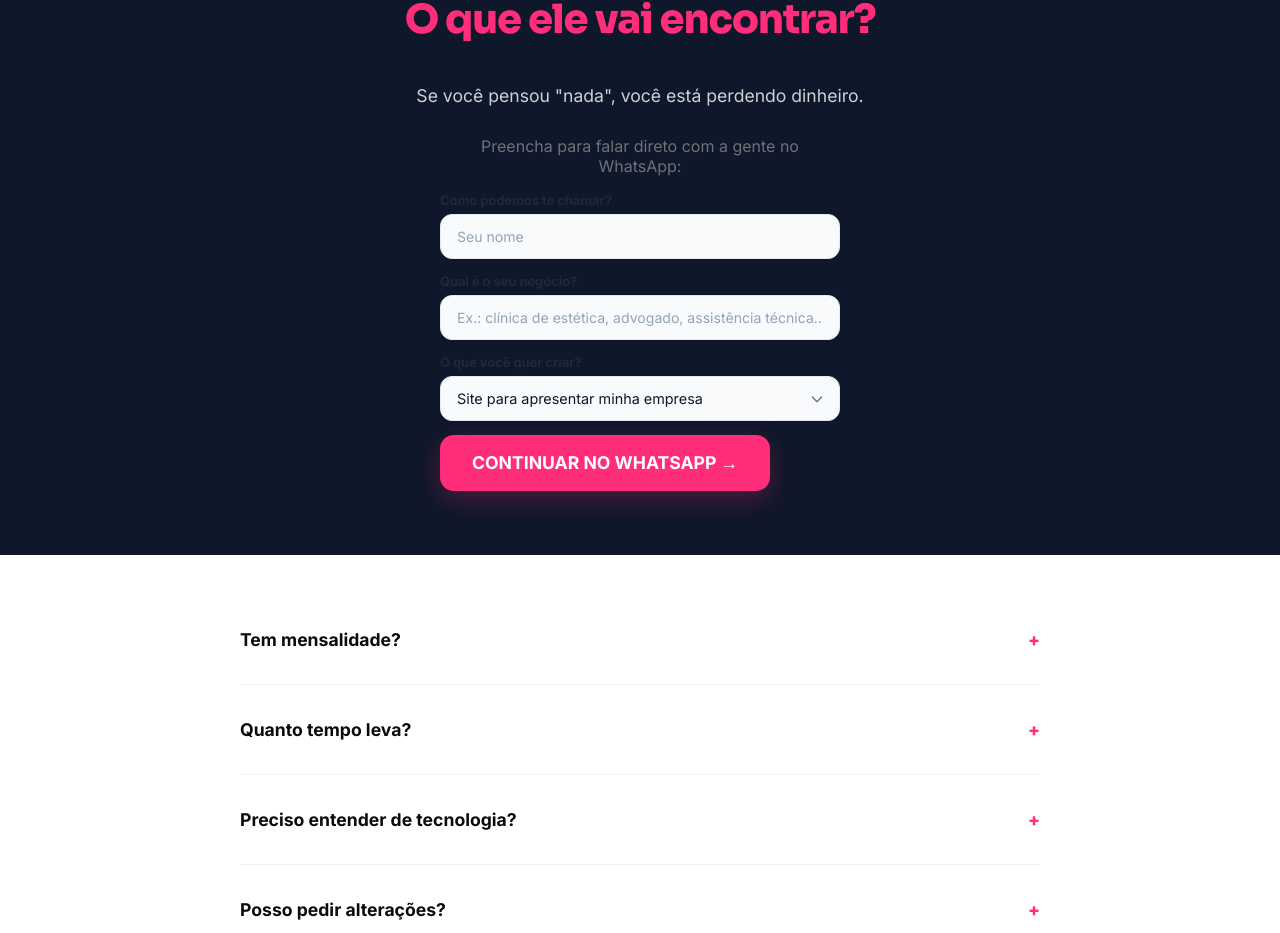
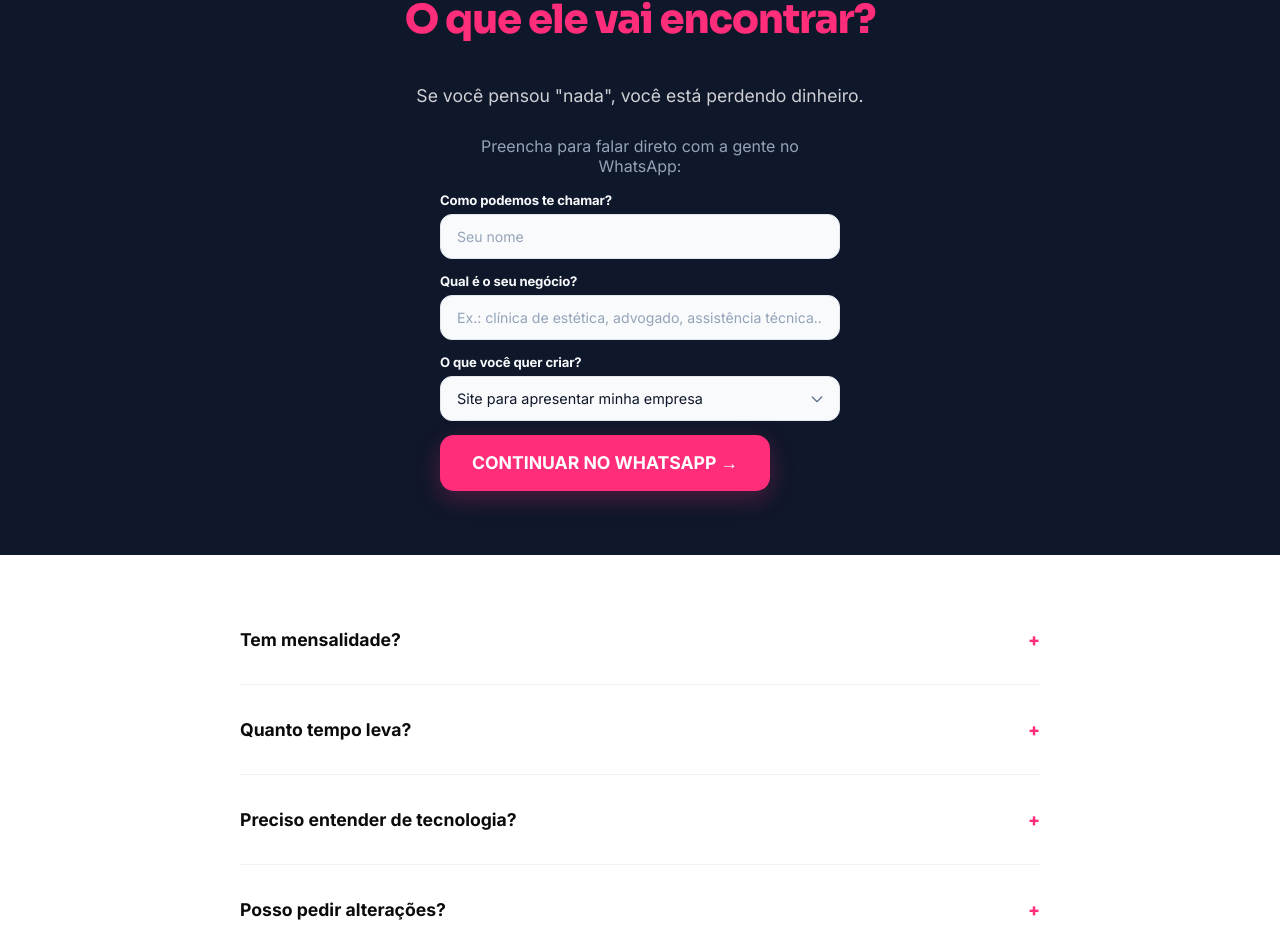
Before and after one commit to t0non/siteexpressbrasil, a Next.js app: page / in a window 1280 px wide. Shown: the part 5625-6558 px from the top of the page. Built offline with nearby package versions, Linux system fonts and the light colour scheme.

Commit message:
fix: adjust form labels and subtitle color for high contrast on dark section background

```diff
--- a/src/app/page.module.css
+++ b/src/app/page.module.css
@@ -778,6 +778,10 @@
   text-align: center;
 }
 
+.finalCtaSection .modalLabel {
+  color: #F8FAFC;
+}
+
 .finalTitle {
   font-size: var(--text-xl);
   font-weight: 800;
--- a/src/app/page.tsx
+++ b/src/app/page.tsx
@@ -385,7 +385,7 @@ export default function Home() {
             {t.finalPersuasion}
           </p>
           <div style={{ marginTop: '30px', maxWidth: '400px', margin: '30px auto 0 auto' }}>
-            <p style={{ fontSize: '1rem', color: 'var(--color-gray)', marginBottom: '16px' }}>
+            <p style={{ fontSize: '1rem', color: '#94A3B8', marginBottom: '16px' }}>
               {t.finalFormTitle}
             </p>
             <form className={styles.modalForm} onSubmit={handleSubmitForm}>
```
